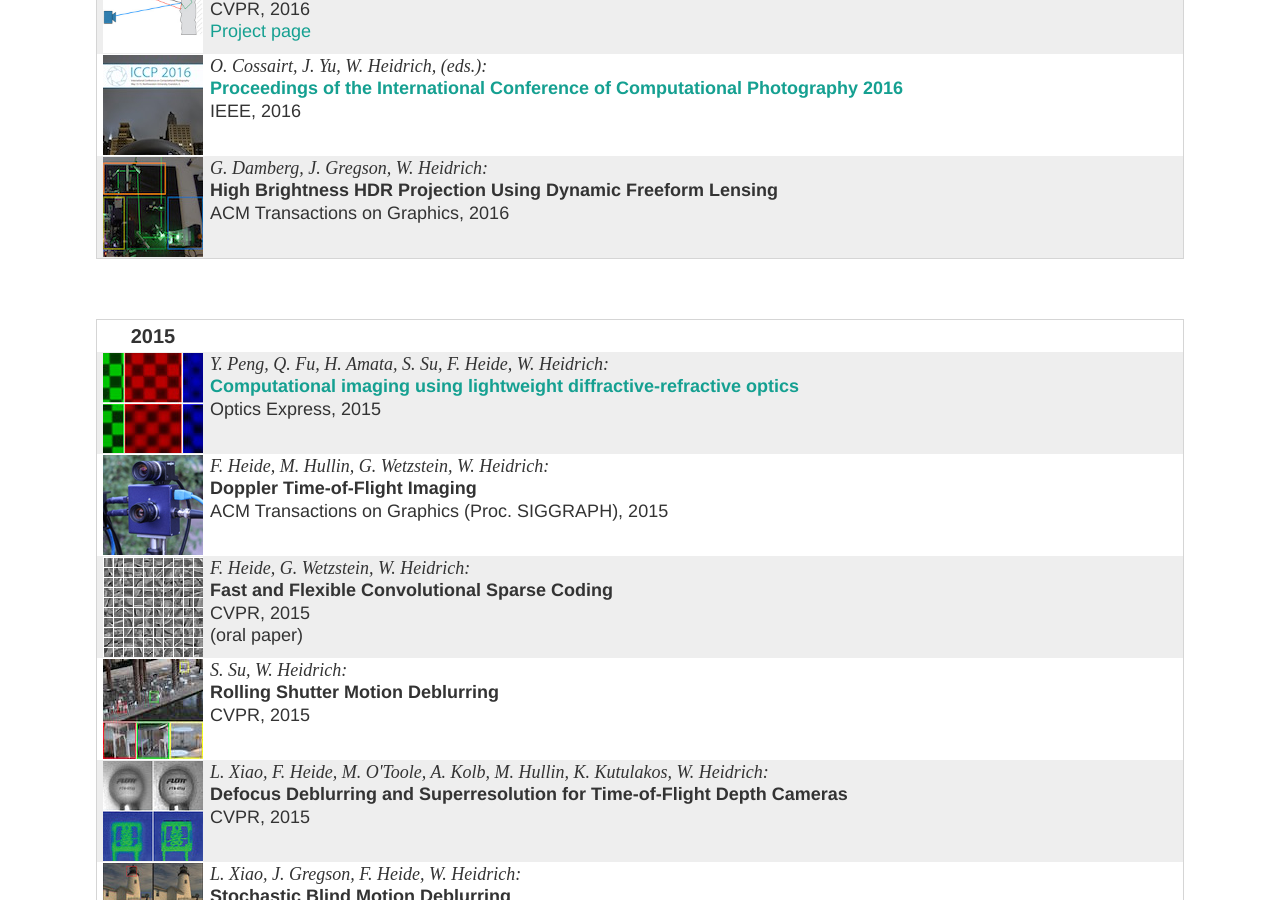
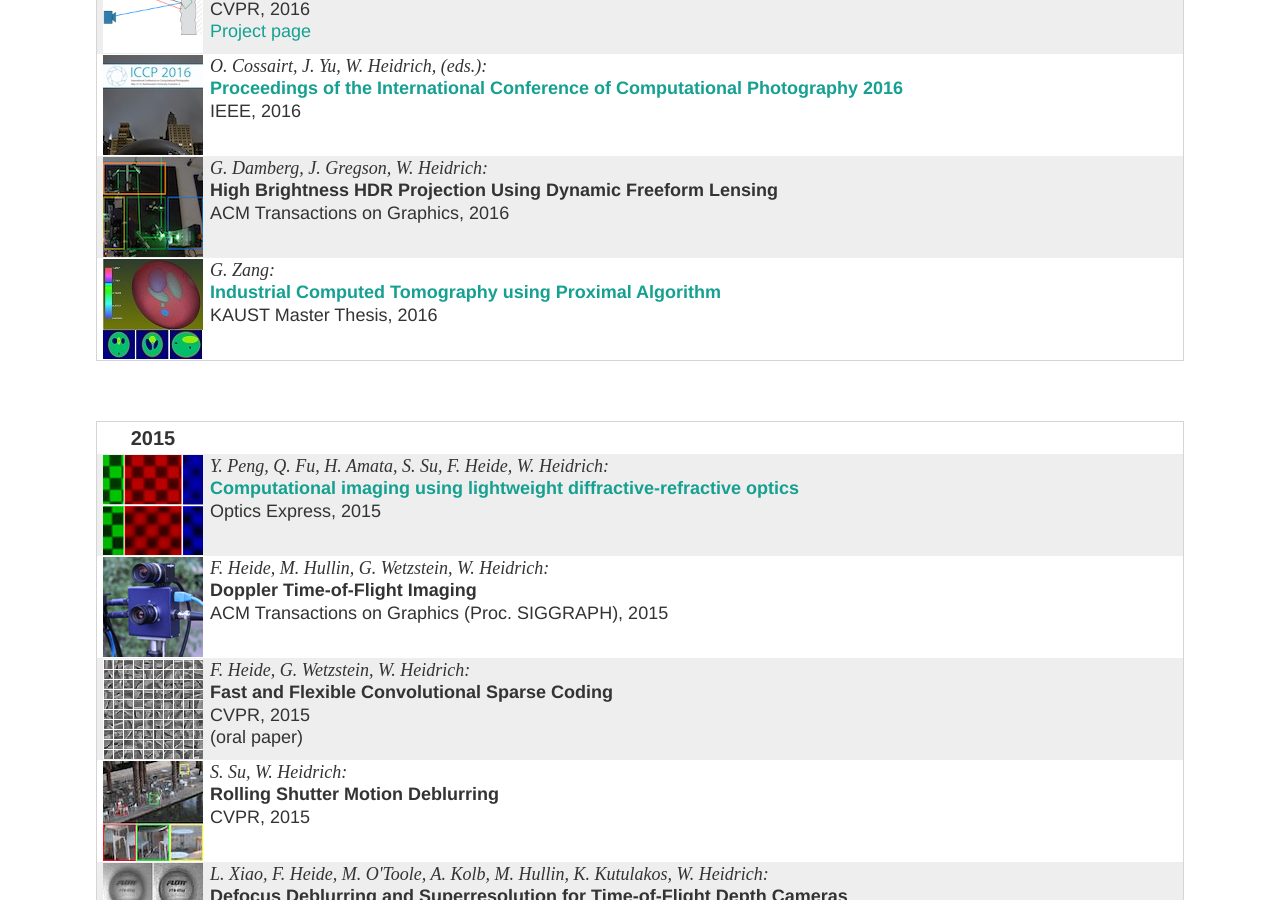
Before and after one commit to vccimaging/vccimaging.github.io, a Jekyll site: the page built from publications.html, in a window 1280 px wide and 900 px high, scrolled down 1582 px. Built offline with Jekyll 4.4.1, drawn with Linux system fonts in a browser that asks for light colours.

Commit message:
Update publications.yaml

```diff
--- a/_data/publications.yaml
+++ b/_data/publications.yaml
@@ -162,6 +162,16 @@
   month: June
   year: 2016
   pages: 24.1--24.11
+
+
+- id: Zang2016ICT
+  authors:
+    - G. Zang
+  title: Industrial Computed Tomography using Proximal Algorithm
+  venue: KAUST Master Thesis
+  year: 2016
+  pages: 65 pages
+  pdf: http://repository.kaust.edu.sa/kaust/handle/10754/605208
 
 
 - id: Peng2015CIU
```
